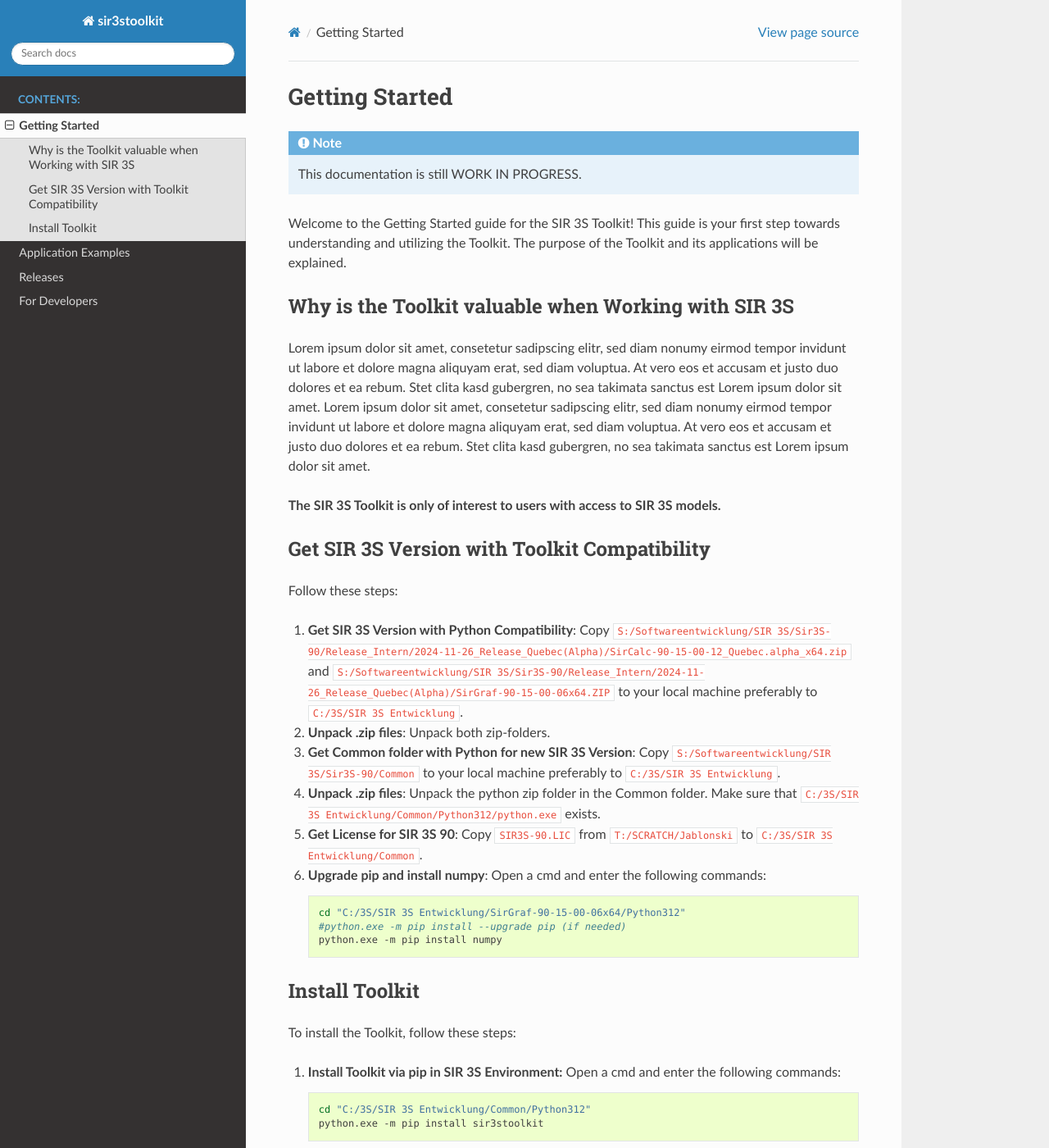
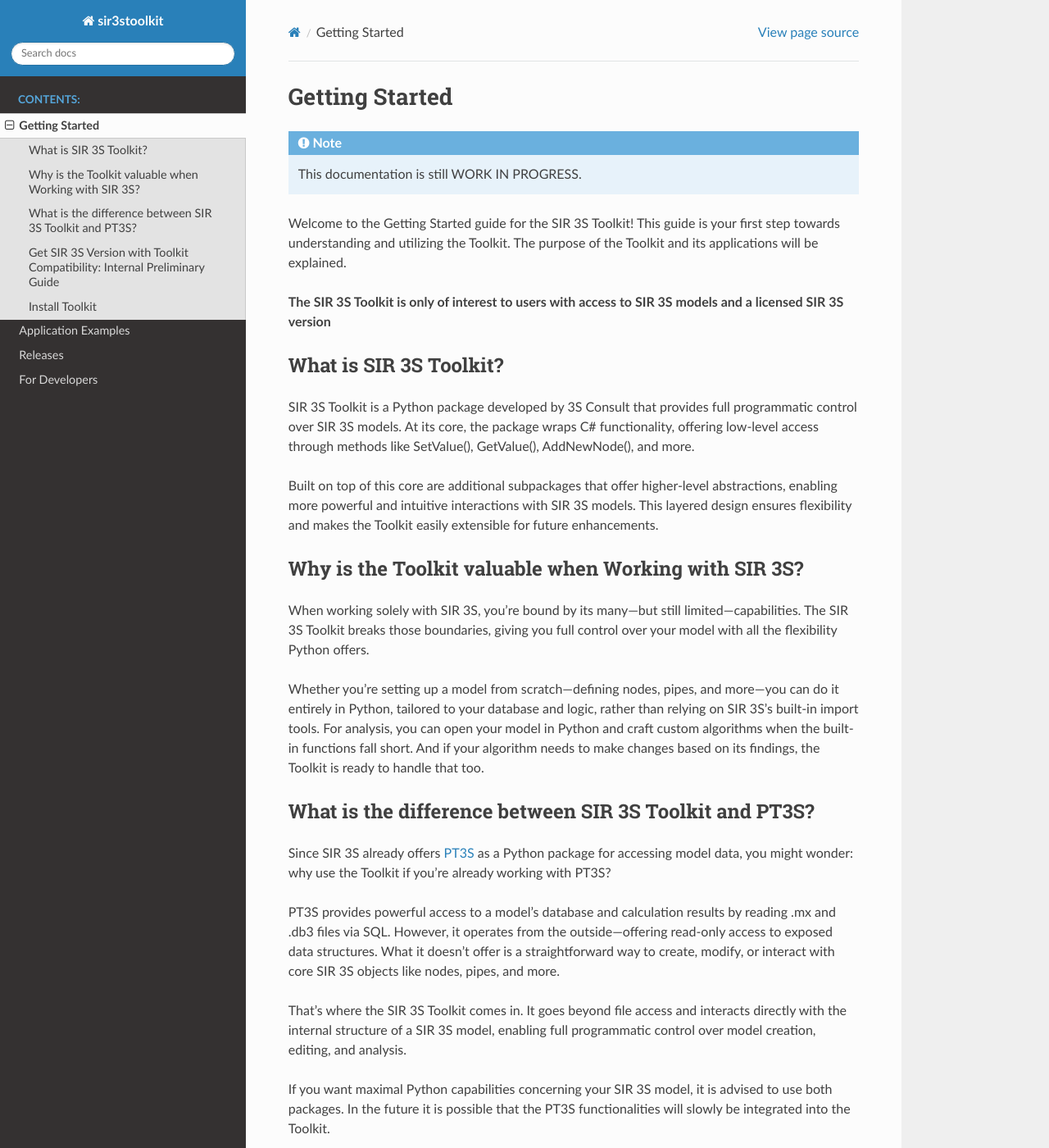
Before and after one commit to 3SConsult/sir3stoolkit, a Sphinx documentation site: the page built from docs/source/started.rst, in a window 1280 px wide and 1400 px high. Shown: the whole window at 82% size. Built offline with Sphinx 7.4.7 and the Read the Docs theme 3.1.0, drawn with Linux system fonts in a browser that asks for light colours; pages that are not in the unit, such as notebooks, are missing from menus; some of the changed text lies outside the part shown.

Commit message:
Documentation: Introduction Texts

```diff
--- a/docs/source/started.rst
+++ b/docs/source/started.rst
@@ -6,17 +6,38 @@
 
 Welcome to the Getting Started guide for the SIR 3S Toolkit! This guide is your first step towards understanding and utilizing the Toolkit. The purpose of the Toolkit and its applications will be explained.
 
-Why is the Toolkit valuable when Working with SIR 3S
-----------------------------------------------------
+**The SIR 3S Toolkit is only of interest to users with access to SIR 3S models and a licensed SIR 3S version**
 
-Lorem ipsum dolor sit amet, consetetur sadipscing elitr, sed diam nonumy eirmod tempor invidunt ut labore et dolore magna aliquyam erat, sed diam voluptua. At vero eos et accusam et justo duo dolores et ea rebum. Stet clita kasd gubergren, no sea takimata sanctus est Lorem ipsum dolor sit amet. Lorem ipsum dolor sit amet, consetetur sadipscing elitr, sed diam nonumy eirmod tempor invidunt ut labore et dolore magna aliquyam erat, sed diam voluptua. At vero eos et accusam et justo duo dolores et ea rebum. Stet clita kasd gubergren, no sea takimata sanctus est Lorem ipsum dolor sit amet.
+What is SIR 3S Toolkit?
+-----------------------
 
-**The SIR 3S Toolkit is only of interest to users with access to SIR 3S models.**
+SIR 3S Toolkit is a Python package developed by 3S Consult that provides full programmatic control over SIR 3S models. At its core, the package wraps C# functionality, offering low-level access through methods like SetValue(), GetValue(), AddNewNode(), and more.
 
-.. _installing-toolkit-label:
+Built on top of this core are additional subpackages that offer higher-level abstractions, enabling more powerful and intuitive interactions with SIR 3S models. This layered design ensures flexibility and makes the Toolkit easily extensible for future enhancements.
 
-Get SIR 3S Version with Toolkit Compatibility
----------------------------------------------
+Why is the Toolkit valuable when Working with SIR 3S?
+-----------------------------------------------------
+
+When working solely with SIR 3S, you're bound by its many—but still limited—capabilities. The SIR 3S Toolkit breaks those boundaries, giving you full control over your model with all the flexibility Python offers.
+
+Whether you're setting up a model from scratch—defining nodes, pipes, and more—you can do it entirely in Python, tailored to your database and logic, rather than relying on SIR 3S's built-in import tools. For analysis, you can open your model in Python and craft custom algorithms when the built-in functions fall short. And if your algorithm needs to make changes based on its findings, the Toolkit is ready to handle that too.
+
+What is the difference between SIR 3S Toolkit and PT3S?
+-------------------------------------------------------
+
+Since SIR 3S already offers `PT3S <https://github.com/3SConsult/PT3S>`_ as a Python package for accessing model data, you might wonder: why use the Toolkit if you're already working with PT3S?
+
+PT3S provides powerful access to a model's database and calculation results by reading .mx and .db3 files via SQL. However, it operates from the outside—offering read-only access to exposed data structures. What it doesn't offer is a straightforward way to create, modify, or interact with core SIR 3S objects like nodes, pipes, and more.
+
+That's where the SIR 3S Toolkit comes in. It goes beyond file access and interacts directly with the internal structure of a SIR 3S model, enabling full programmatic control over model creation, editing, and analysis.
+
+If you want maximal Python capabilities concerning your SIR 3S model, it is advised to use both packages. In the future it is possible that the PT3S functionalities will slowly be integrated into the Toolkit.
+
+
+Get SIR 3S Version with Toolkit Compatibility: Internal Preliminary Guide
+-------------------------------------------------------------------------
+
+.. note:: This guide can be deleted after the official public release of 90-15 Quebec.
 
 Follow these steps:
 
@@ -34,24 +55,30 @@
 
    .. code-block:: bash
 
-       cd "C:/3S/SIR 3S Entwicklung/SirGraf-90-15-00-06x64/Python312"
+       cd "C:/3S/SIR 3S Entwicklung/Common/Python312"
        #python.exe -m pip install --upgrade pip (if needed)
        python.exe -m pip install numpy
+
+7. **Continue** with the step 2 of Install Toolkit
+
+.. _installing-toolkit-label:
 
 Install Toolkit
 ---------------
 
 To install the Toolkit, follow these steps:
 
-1. **Install Toolkit via pip in SIR 3S Environment:** Open a cmd and enter the following commands:
+1. **Obtain SIR 3S:** The Toolkit requires an installed SIR 3S version of 90-15 Quebec or higher. As this is the first version with Python capabilities and the included ``Sir3S_Toolkit.dll``
+
+2. **Install Toolkit via pip in SIR 3S Environment:** Open a cmd and enter the following commands, to install the Toolkit in the Python environment in the ``Common`` folder of your SIR 3S installation:
 
    .. code-block:: bash
 
-       cd "C:/3S/SIR 3S Entwicklung/Common/Python312"
+       cd "C:/3S/SIR 3S Entwicklung/Common/Python312" #change to your local path
        python.exe -m pip install sir3stoolkit
 
 
-2. **Install Toolkit via pip in other Environment:** Open a cmd in the desired environment and enter the following commands:
+3. **Optional: Install Toolkit via pip in other Environment:** Open a cmd in the desired environment and enter the following commands, to install the Toolkit in another Python environment:
 
    .. code-block:: bash
 
```
Also changed, not shown: README.rst (+8 -4 lines), docs/source/releases.rst (+7 -12 lines).
